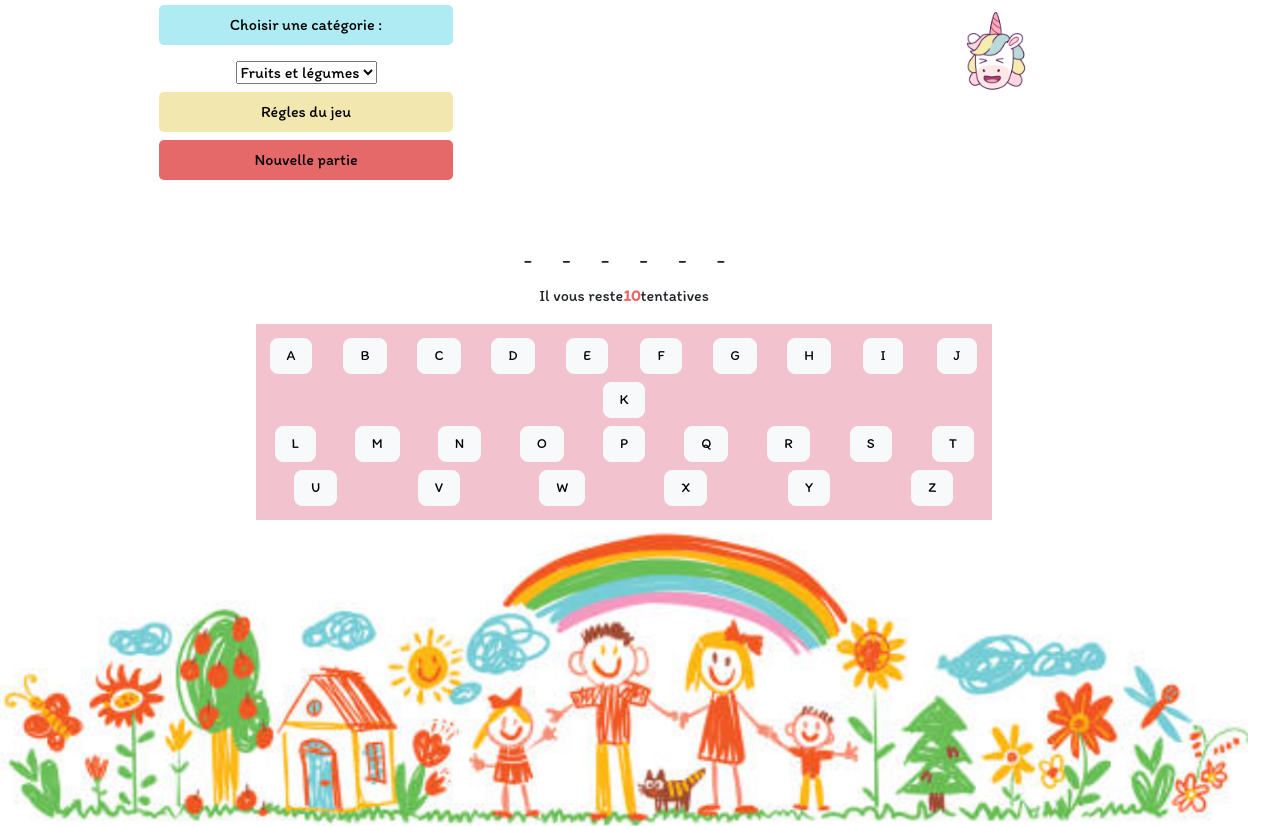
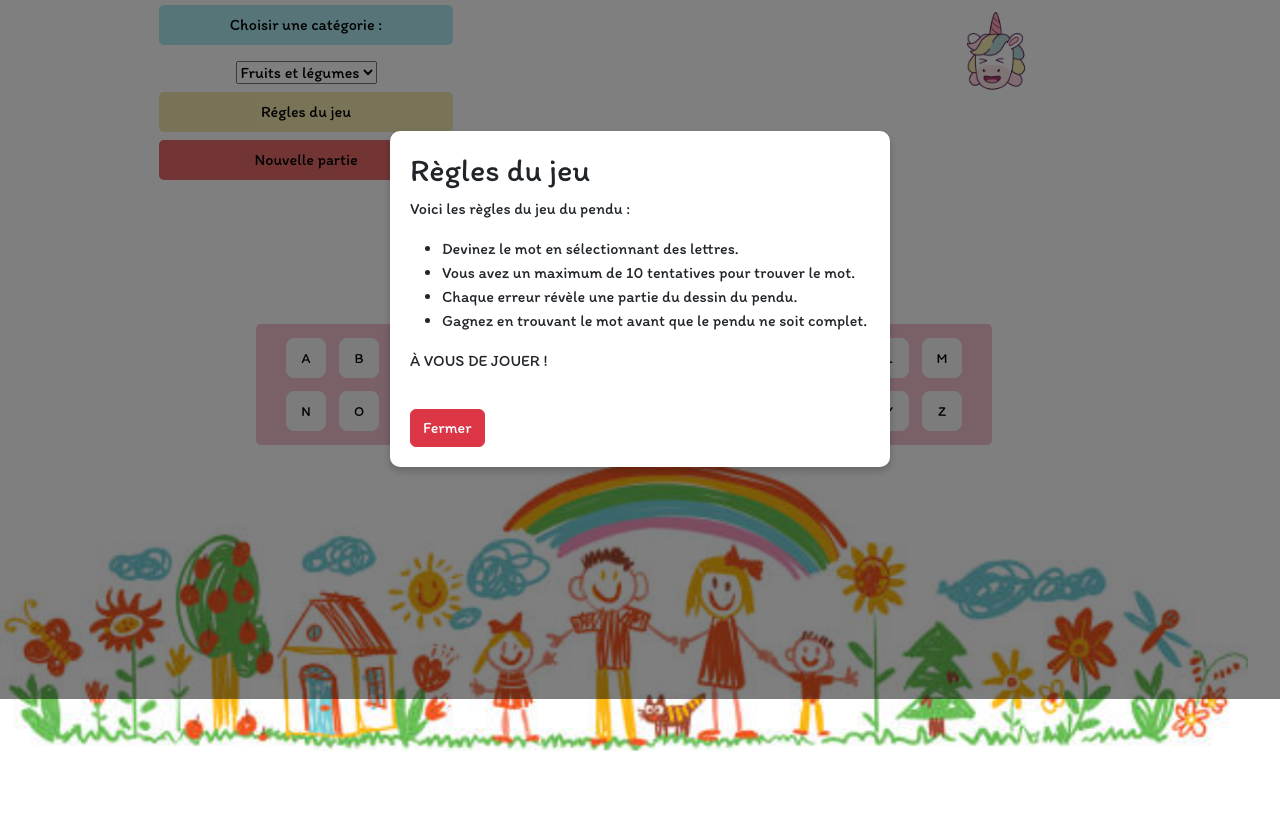
Before and after one commit to hafidaELI/le-jeu-du-pendu, a plain HTML site: page index.html in a window 1280 px wide. Both pictures are taken after a click on the button "Régles du jeu". Shown: the part 101-927 px from the top of the page. After the commit the page ends 852 px from the top, so only its background shows below. Drawn offline with nearby package versions, Linux system fonts and the light colour scheme.

Commit message:
ajout régles du jeu + rectif clavier + lettres manquantes en rouge

```diff
--- a/index.html
+++ b/index.html
@@ -33,6 +33,25 @@
                     </select>
 
                     <button id="popup">Régles du jeu</button>
+                    <!-- Popup des règles -->
+                    <div id="rules-popup" class="popup-overlay">
+                        <div class="popup-content">
+                            <h2>Règles du jeu</h2>
+                            <p>
+                                Voici les règles du jeu du pendu :
+                            </p>
+                            <ul>
+                                <li>Devinez le mot en sélectionnant des lettres.</li>
+                                <li>Vous avez un maximum de 10 tentatives pour trouver le mot.</li>
+                                <li>Chaque erreur révèle une partie du dessin du pendu.</li>
+                                <li>Gagnez en trouvant le mot avant que le pendu ne soit complet.</li>
+                            </ul>
+                            <p>
+                                À VOUS DE JOUER !
+                            </p>
+                            <button id="close-popup" class="btn btn-danger">Fermer</button>
+                        </div>
+                    </div>
                     <button id="start-btn">Nouvelle partie</button>
                 </div>
             </div>
@@ -48,97 +67,39 @@
         <div class="d-flex justify-content-center mt-4" id="word-display"></div>
 
         <div class="d-flex justify-content-center mt-3" id="error-counter">Il vous reste <span id="error-count"> 10
-            </span>tentatives</div>
+            </span> tentatives</div>
 
         <div class="container">
             <div class="row justify-content-center mt-3">
                 <div class="col-12 col-md-8">
                     <div class="text-center">
-                        <div id="keyboard" class="container-sm text-center">
-                            <div class="row">
-                                <div class="col">
-                                    <button class="btn btn-light btn-lg btn-block my-1">A</button>
-                                </div>
-                                <div class="col">
-                                    <button class="btn btn-light btn-lg btn-block my-1">B</button>
-                                </div>
-                                <div class="col">
-                                    <button class="btn btn-light btn-lg btn-block my-1">C</button>
-                                </div>
-                                <div class="col">
-                                    <button class="btn btn-light btn-lg btn-block my-1">D</button>
-                                </div>
-                                <div class="col">
-                                    <button class="btn btn-light btn-lg btn-block my-1">E</button>
-                                </div>
-                                <div class="col">
-                                    <button class="btn btn-light btn-lg btn-block my-1">F</button>
-                                </div>
-                                <div class="col">
-                                    <button class="btn btn-light btn-lg btn-block my-1">G</button>
-                                </div>
-                                <div class="col">
-                                    <button class="btn btn-light btn-lg btn-block my-1">H</button>
-                                </div>
-                                <div class="col">
-                                    <button class="btn btn-light btn-lg btn-block my-1">I</button>
-                                </div>
-                                <div class="col">
-                                    <button class="btn btn-light btn-lg btn-block my-1">J</button>
-                                </div>
-                                <div class="col">
-                                    <button class="btn btn-light btn-lg btn-block my-1">K</button>
-                                </div>
-                            </div>
-                            <div class="row">
-                                <div class="col">
-                                    <button class="btn btn-light btn-lg btn-block my-1">L</button>
-                                </div>
-                                <div class="col">
-                                    <button class="btn btn-light btn-lg btn-block my-1">M</button>
-                                </div>
-                                <div class="col">
-                                    <button class="btn btn-light btn-lg btn-block my-1">N</button>
-                                </div>
-                                <div class="col">
-                                    <button class="btn btn-light btn-lg btn-block my-1">O</button>
-                                </div>
-                                <div class="col">
-                                    <button class="btn btn-light btn-lg btn-block my-1">P</button>
-                                </div>
-                                <div class="col">
-                                    <button class="btn btn-light btn-lg btn-block my-1">Q</button>
-                                </div>
-                                <div class="col">
-                                    <button class="btn btn-light btn-lg btn-block my-1">R</button>
-                                </div>
-                                <div class="col">
-                                    <button class="btn btn-light btn-lg btn-block my-1">S</button>
-                                </div>
-                                <div class="col">
-                                    <button class="btn btn-light btn-lg btn-block my-1">T</button>
-                                </div>
-                            </div>
-                            <div class="row">
-                                <div class="col">
-                                    <button class="btn btn-light btn-lg btn-block my-1">U</button>
-                                </div>
-                                <div class="col">
-                                    <button class="btn btn-light btn-lg btn-block my-1">V</button>
-                                </div>
-                                <div class="col">
-                                    <button class="btn btn-light btn-lg btn-block my-1">W</button>
-                                </div>
-                                <div class="col">
-                                    <button class="btn btn-light btn-lg btn-block my-1">X</button>
-                                </div>
-                                <div class="col">
-                                    <button class="btn btn-light btn-lg btn-block my-1">Y</button>
-                                </div>
-                                <div class="col">
-                                    <button class="btn btn-light btn-lg btn-block my-1">Z</button>
-                                </div>
-                            </div>
+                        <div id="keyboard" class="d-flex flex-wrap justify-content-center">
+                            <button class="btn btn-light btn-lg mx-1 my-1">A</button>
+                            <button class="btn btn-light btn-lg mx-1 my-1">B</button>
+                            <button class="btn btn-light btn-lg mx-1 my-1">C</button>
+                            <button class="btn btn-light btn-lg mx-1 my-1">D</button>
+                            <button class="btn btn-light btn-lg mx-1 my-1">E</button>
+                            <button class="btn btn-light btn-lg mx-1 my-1">F</button>
+                            <button class="btn btn-light btn-lg mx-1 my-1">G</button>
+                            <button class="btn btn-light btn-lg mx-1 my-1">H</button>
+                            <button class="btn btn-light btn-lg mx-1 my-1">I</button>
+                            <button class="btn btn-light btn-lg mx-1 my-1">J</button>
+                            <button class="btn btn-light btn-lg mx-1 my-1">K</button>
+                            <button class="btn btn-light btn-lg mx-1 my-1">L</button>
+                            <button class="btn btn-light btn-lg mx-1 my-1">M</button>
+                            <button class="btn btn-light btn-lg mx-1 my-1">N</button>
+                            <button class="btn btn-light btn-lg mx-1 my-1">O</button>
+                            <button class="btn btn-light btn-lg mx-1 my-1">P</button>
+                            <button class="btn btn-light btn-lg mx-1 my-1">Q</button>
+                            <button class="btn btn-light btn-lg mx-1 my-1">R</button>
+                            <button class="btn btn-light btn-lg mx-1 my-1">S</button>
+                            <button class="btn btn-light btn-lg mx-1 my-1">T</button>
+                            <button class="btn btn-light btn-lg mx-1 my-1">U</button>
+                            <button class="btn btn-light btn-lg mx-1 my-1">V</button>
+                            <button class="btn btn-light btn-lg mx-1 my-1">W</button>
+                            <button class="btn btn-light btn-lg mx-1 my-1">X</button>
+                            <button class="btn btn-light btn-lg mx-1 my-1">Y</button>
+                            <button class="btn btn-light btn-lg mx-1 my-1">Z</button>
                         </div>
                     </div>
                 </div>
@@ -151,6 +112,7 @@
         <img src="public/assets/img/Capture d'écran 2024-04-09 131733.png" alt="dessin enfant" width="100%">
     </footer>
     <script src="public/assets/js/script.js"></script>
+    <script src="public/assets/js/popup.js"></script>
     <script src="https://cdn.jsdelivr.net/npm/bootstrap@5.3.3/dist/js/bootstrap.bundle.min.js"></script>
 </body>
 
--- a/public/assets/css/style.css
+++ b/public/assets/css/style.css
@@ -1,4 +1,4 @@
-/* Style du texte */
+/**************************** Style du texte ***********************************/
 body {
   font-family: 'Itim', cursive;
   font-weight: 400;
@@ -25,7 +25,13 @@ h1 {
 
 }
 
-/* Style des boutons */
+.text-danger {
+  color: red;
+  /* lettres manquantes */
+  font-weight: bold;
+}
+
+/******************************** Style des boutons ***********************************/
 
 .container-buttons {
   /* max-width: 200px; */
@@ -53,7 +59,7 @@ h1 {
   background-color: #e66969;
 }
 
-/* Images et clavier */
+/********************************Images et clavier ******************************/
 #pendu {
   max-height: 200px;
   margin-bottom: 15px;
@@ -65,24 +71,70 @@ h1 {
 }
 
 #keyboard {
+  display: flex;
+  flex-wrap: wrap;
+  justify-content: center;
+  gap: 5px;
   background-color: #f2c2cf;
   padding: 10px;
+  border-radius: 5px;
 }
 
 #keyboard button {
   font-size: 14px;
-  padding: 10px 16px;
-  margin: 3px;
-  max-width: 50px;
-  line-height: 1;
+  width: 40px;
+  height: 40px;
+  padding: 0;
+  text-align: center;
+  line-height: 40px;
+}
+
+button.disabled {
+  opacity: 0.5;
+  /* Rendre le bouton visuellement désactivé */
+  pointer-events: none;
+  /* Empêcher tout clic */
+}
+
+/********************************* popup régles du jeu *************************/
+.popup-overlay {
+  position: fixed;
+  top: 0;
+  left: 0;
+  width: 100%;
+  height: 100%;
+  background-color: rgba(0, 0, 0, 0.5);
+  /* Transparence de l'arrière-plan */
+  display: none;
+  /* Masqué par défaut */
+  justify-content: center;
+  align-items: center;
+  z-index: 1000;
+  /* Au-dessus de tout le reste */
+}
+
+/* Style pour le contenu de la popup */
+.popup-content {
+  background-color: white;
+  padding: 20px;
+  border-radius: 10px;
+  width: 80%;
+  max-width: 500px;
+  box-shadow: 0 4px 8px rgba(0, 0, 0, 0.2);
+  text-align: justify;
+}
+
+/* Bouton de fermeture */
+#close-popup {
+  margin-top: 20px;
 }
 
 @media (max-width: 576px) {
   #keyboard button {
+    width: 30px;
+    height: 30px;
+    line-height: 30px;
     font-size: 12px;
-    padding: 8px 12px;
-    margin: 3px;
-    max-width: 40px;
   }
 
   #pendu {
--- /dev/null
+++ b/public/assets/js/popup.js
@@ -0,0 +1,22 @@
+document.addEventListener("DOMContentLoaded", function () {
+    const popup = document.getElementById("rules-popup");
+    const openPopupButton = document.getElementById("popup");
+    const closePopupButton = document.getElementById("close-popup");
+
+    // Afficher la popup quand on clique sur "Règles du jeu"
+    openPopupButton.addEventListener("click", function () {
+        popup.style.display = "flex"; // Utilise Flexbox pour centrer la popup
+    });
+
+    // Fermer la popup quand on clique sur "Fermer"
+    closePopupButton.addEventListener("click", function () {
+        popup.style.display = "none";
+    });
+
+    // Fermer la popup en cliquant en dehors de son contenu
+    popup.addEventListener("click", function (e) {
+        if (e.target === popup) {
+            popup.style.display = "none";
+        }
+    });
+});
```
Also changed, not shown: public/assets/js/script.js (+26 -0 lines).
